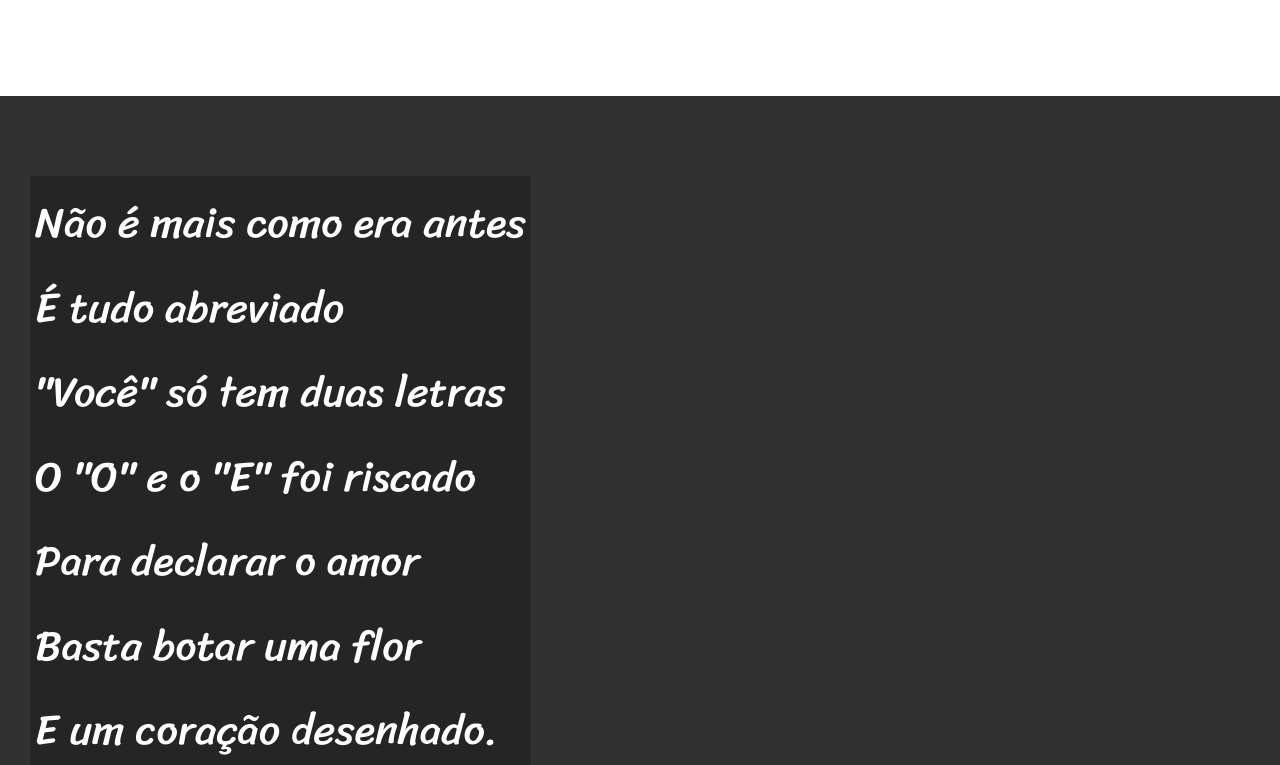
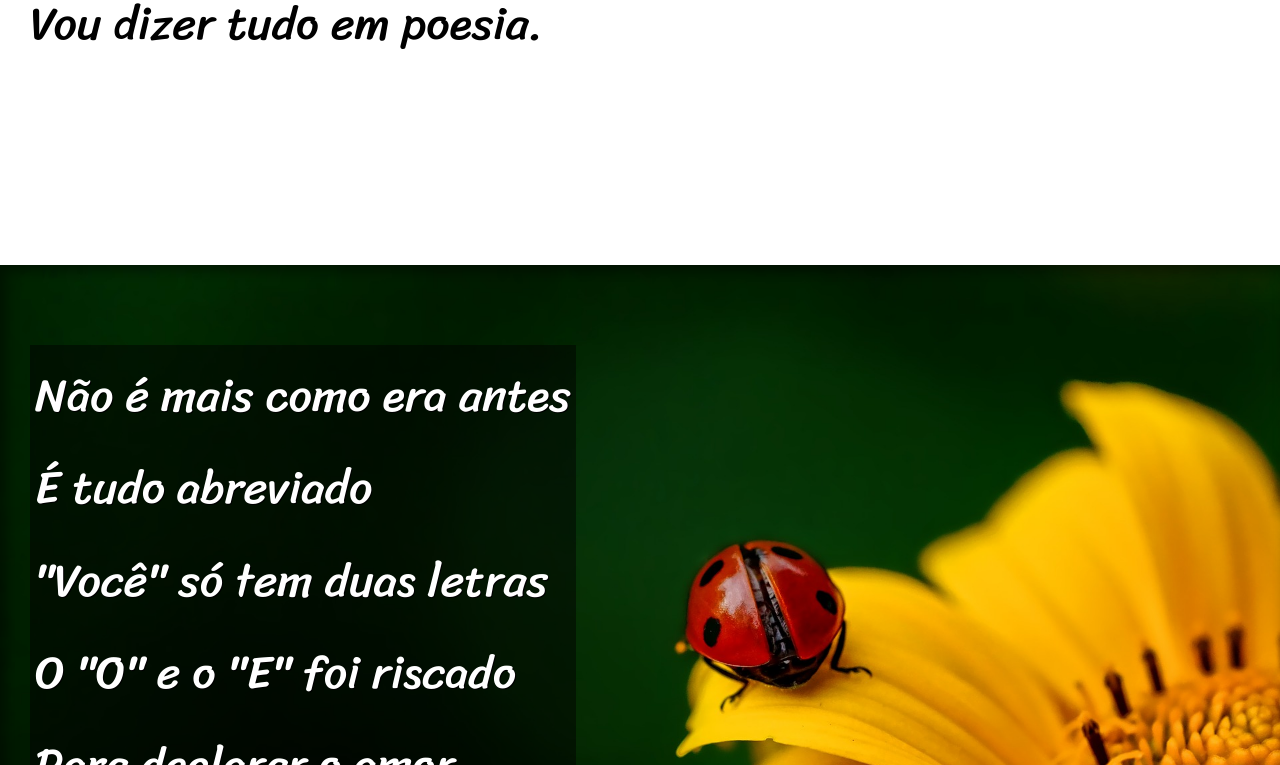
Before and after one commit to eduardodeoliveiraa/html-css, a plain HTML site: page desafios/d012/projeto.html in a window 1280 px wide. Shown: the part 915-1680 px from the top of the page. Drawn offline with Linux system fonts and the light colour scheme.

Commit message:
projeto-cordel

```diff
--- a/desafios/d012/projeto.html
+++ b/desafios/d012/projeto.html
@@ -24,7 +24,7 @@
         </p>
     </section>
 
-    <section class="imagem">
+    <section class="imagem" id="img01">
         <p>
             Não é mais como era antes<br>
             É tudo abreviado<br>
@@ -58,7 +58,7 @@
         </p>
     </section>
 
-    <section class="imagem">
+    <section class="imagem" id="img02">
         <p>
             Tenho saudade das cartas <br>
             Escritas com a própria mão <br>
@@ -92,7 +92,7 @@
         </p>
     </section>
     <footer>
-        <p>Site criado por<a href="https://gustavoguanabara.github.io" target="_blank"> Gustavo Guanabara</a> para o <a href="https://www.cursoemvideo.com" target="_blank">CursoemVideo</a></p>
+        <p>Site criado por Eduardo Ferreira</a> com o <a href="https://www.cursoemvideo.com" target="_blank">CursoemVideo</a></p>
     </footer>
 </body>
 </html>
--- a/desafios/d012/style2.css
+++ b/desafios/d012/style2.css
@@ -55,7 +55,11 @@ section {
     line-height: 2em;
     padding-left: 30px;
     font-family: var(--fonte3);
-    font-size: 3.3vw;
+    font-size: 3.6vw;
+}
+
+section > p {
+    padding-bottom: 2.5em;
 }
 
 section.normal {
@@ -66,12 +70,27 @@ section.normal {
 section.imagem {
     background-color: rgb(49, 49, 49);
     color: white;
+    box-shadow: inset 6px 6px 13px rgba(0, 0, 0, 0.442);
+    background-attachment: fixed;
+}
+
+section#img01 {
+    background-image: url(imagens/background001.jpg);
+    background-position: right center;
+    background-size: cover;
+}
+
+section#img02 {
+    background-image: url(imagens/background002.jpg);
+    background-position: right center;
+    background-size: cover;
 }
 
 section.imagem > p {
-    background-color: rgba(0, 0, 0, 0.238);
+    background-color: rgba(0, 0, 0, 0.495);
     display: inline-block;
     padding: 5px;
+    text-shadow: 1px 1px 0px black;
 }
 
 footer {
```
